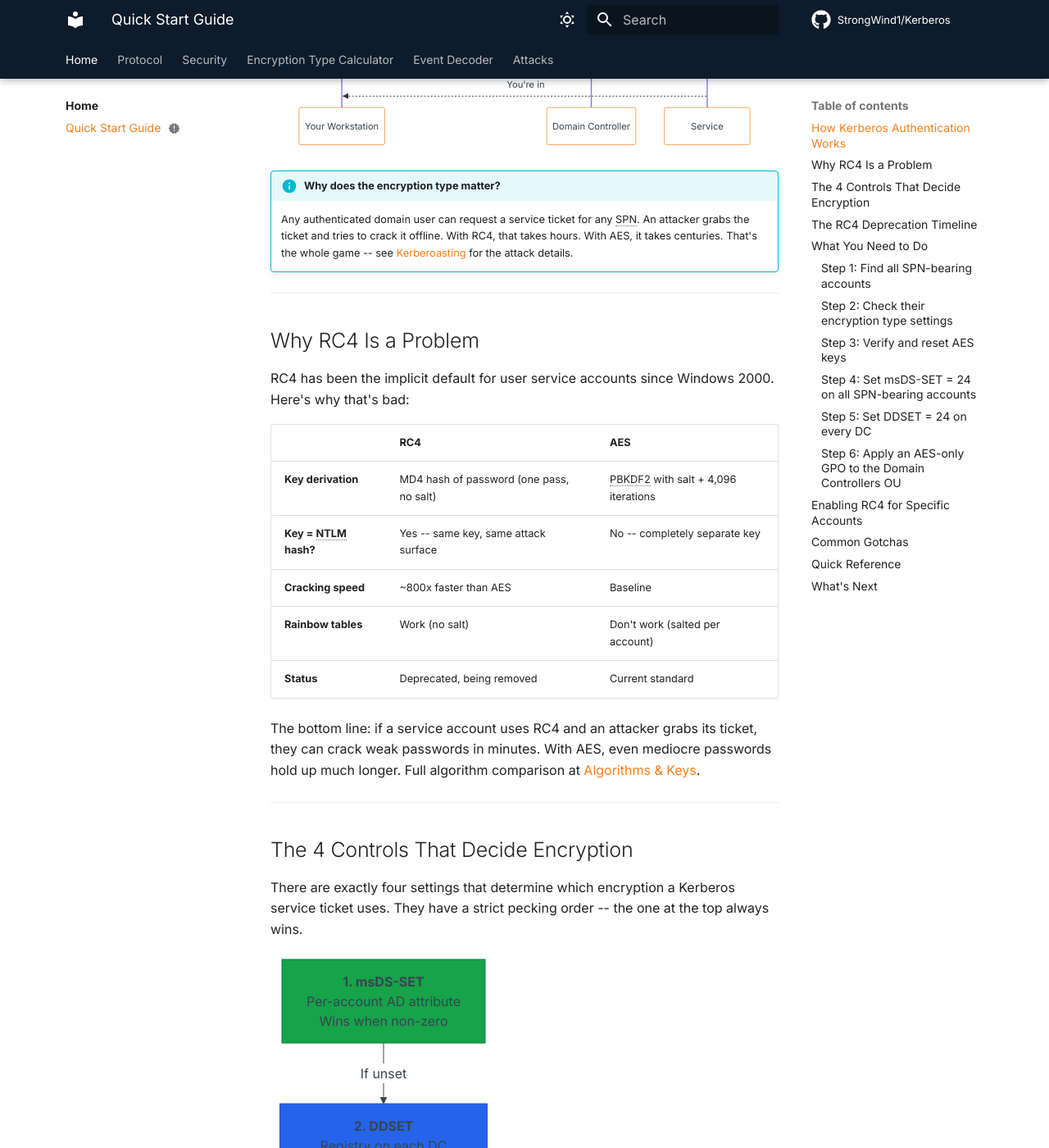
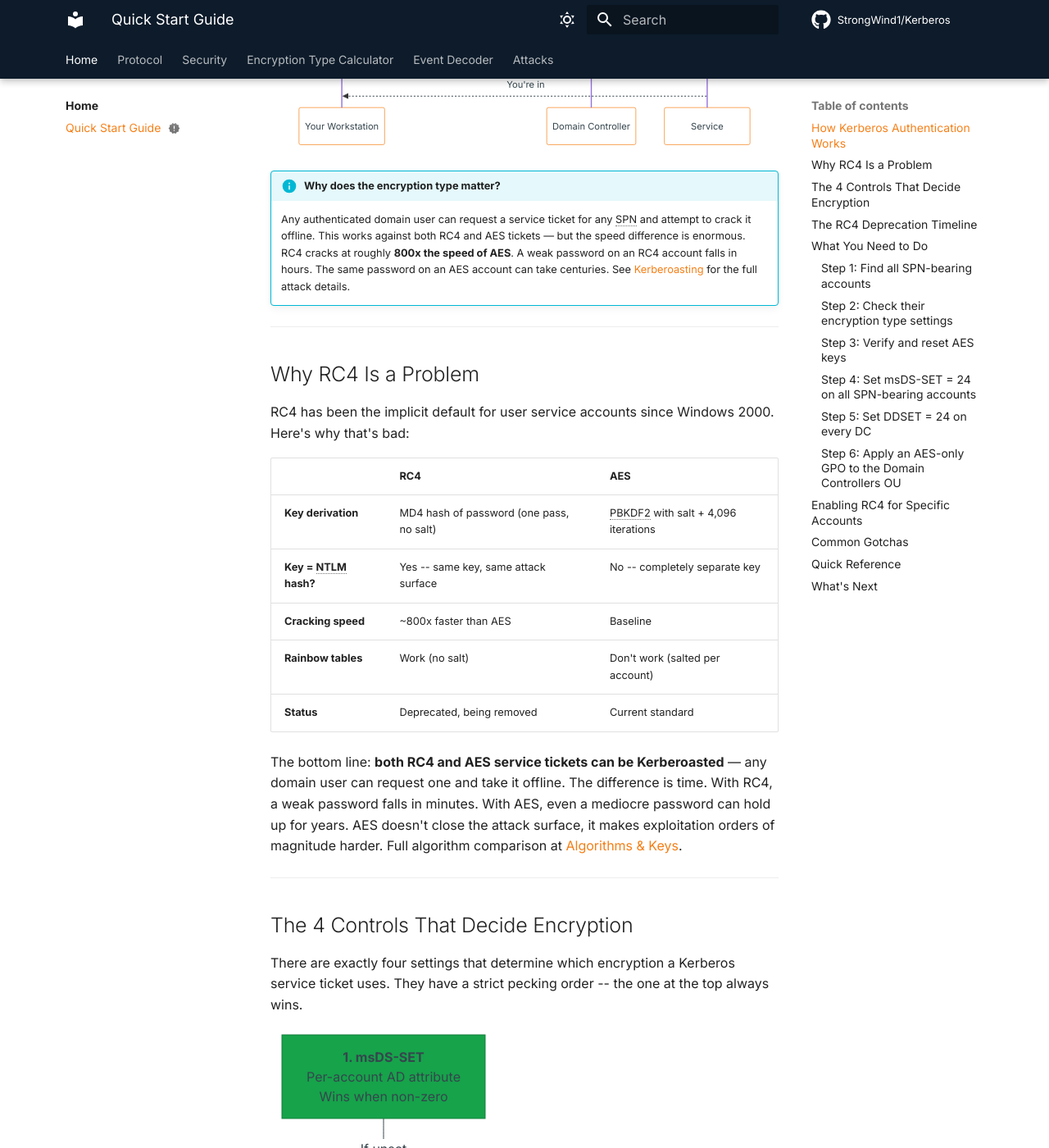
Before and after one commit to StrongWind1/Kerberos, an MkDocs documentation site: the page built from content/security/quick-start.md, in a window 1280 px wide and 1400 px high, scrolled down 1307 px. Shown: the whole window at 82% size. Built offline with MkDocs 1.6.1 and Material for MkDocs 9.7.7, drawn with Linux system fonts in a browser that asks for light colours; plug-ins that fetch from the network failed and are left out; comment, search, counter and statistics services are not loaded; some of the changed text lies outside the part shown.

Commit message:
fix: AES accounts are Kerberoastable too - RC4 just makes cracking 800x faster

````diff
--- a/content/security/quick-start.md
+++ b/content/security/quick-start.md
@@ -55,10 +55,11 @@ sequenceDiagram
 ```
 
 !!! info "Why does the encryption type matter?"
-    Any authenticated domain user can request a service ticket for any SPN. An attacker grabs
-    the ticket and tries to crack it offline. With RC4, that takes hours. With AES, it takes
-    centuries. That's the whole game -- see [Kerberoasting](../attacks/roasting/kerberoasting.md)
-    for the attack details.
+    Any authenticated domain user can request a service ticket for any SPN and attempt to crack
+    it offline. This works against both RC4 and AES tickets — but the speed difference is
+    enormous. RC4 cracks at roughly **800x the speed of AES**. A weak password on an RC4
+    account falls in hours. The same password on an AES account can take centuries. See
+    [Kerberoasting](../attacks/roasting/kerberoasting.md) for the full attack details.
 
 ---
 
@@ -75,9 +76,11 @@ that's bad:
 | **Rainbow tables** | Work (no salt) | Don't work (salted per account) |
 | **Status** | Deprecated, being removed | Current standard |
 
-The bottom line: if a service account uses RC4 and an attacker grabs its ticket, they can crack
-weak passwords in minutes. With AES, even mediocre passwords hold up much longer. Full algorithm
-comparison at [Algorithms & Keys](algorithms.md).
+The bottom line: **both RC4 and AES service tickets can be Kerberoasted** — any domain user
+can request one and take it offline. The difference is time. With RC4, a weak password falls
+in minutes. With AES, even a mediocre password can hold up for years. AES doesn't close the
+attack surface, it makes exploitation orders of magnitude harder. Full algorithm comparison at
+[Algorithms & Keys](algorithms.md).
 
 ---
 
@@ -190,7 +193,7 @@ Look at `msDS-SupportedEncryptionTypes` for each account. You want `24` (AES128
 | Value | Meaning | What happens today |
 |-------|---------|-------------------|
 | `0` or blank | Not set | Enforcement defaults it to AES-only. If the account has no AES keys, **every connection to that service fails**. |
-| `4` | RC4 only | RC4 tickets still issued (explicit config). Fully Kerberoastable. |
+| `4` | RC4 only | RC4 tickets still issued (explicit config). Kerberoastable at ~800x the speed of AES. |
 | `7` | DES + RC4 | Same as above, also includes broken DES. |
 | `24` (`0x18`) | AES128 + AES256 | Correct. No action needed. |
 | `60` (`0x3C`) | RC4 + AES + AES-SK | Transitional — RC4 still available for this account. |
@@ -345,11 +348,12 @@ Then restart the KDC on every DC.
 account — a modern Windows 11 client will receive and use an RC4 service ticket for a
 legacy service without any local configuration.
 
-!!! warning "RC4 on a service account = Kerberoastable"
-    Any user service account with RC4 in `msDS-SupportedEncryptionTypes` can have its
-    password cracked offline by any domain user. Use a 30+ character random password, treat
-    it as a temporary exception, and set a review date. See [Mitigations](mitigations.md)
-    for gMSA as the permanent fix.
+!!! warning "All SPN accounts are Kerberoastable — RC4 just makes it trivial"
+    Any domain user can request a service ticket for any SPN and attempt to crack it offline.
+    With AES, that takes centuries on current hardware. With RC4, it takes hours. An account
+    with RC4 in `msDS-SupportedEncryptionTypes` and a weak or guessable password is an open
+    door. Use a 30+ character random password (or better, migrate to gMSA), treat any RC4
+    exception as temporary, and set a review date. See [Mitigations](mitigations.md).
 
 ---
 
````
Also changed, not shown: content/security/aes-standardization.md (+1 -1 lines), content/security/index.md (+1 -1 lines), content/security/msds-supported.md (+2 -2 lines), content/security/rc4-deprecation.md (+7 -6 lines).
